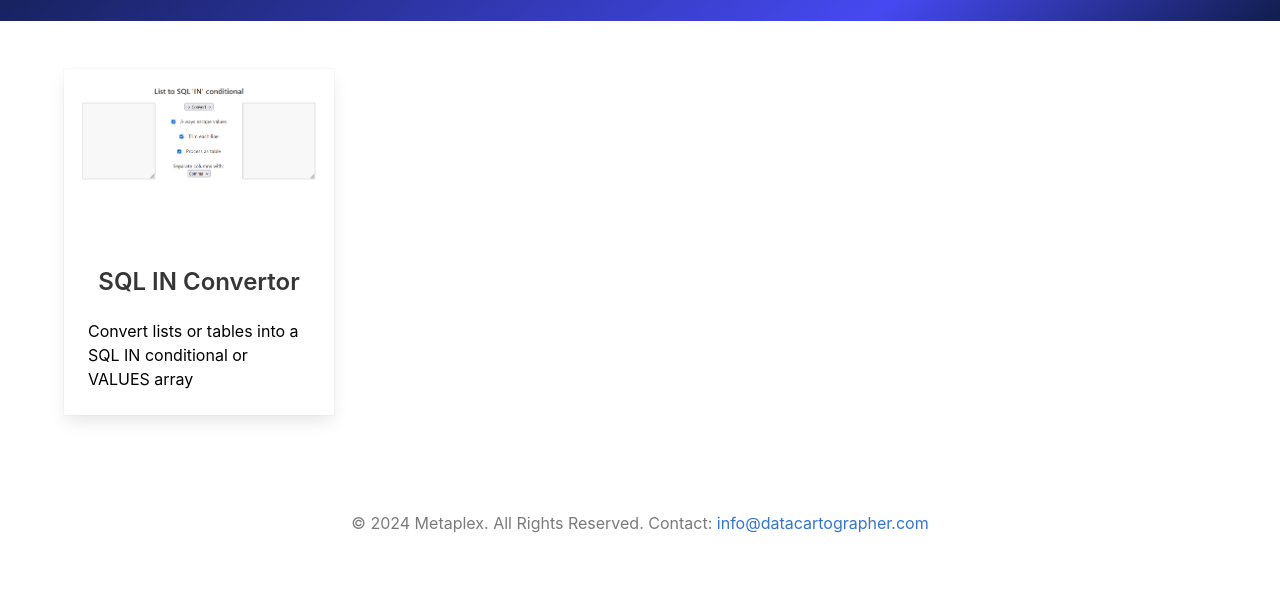
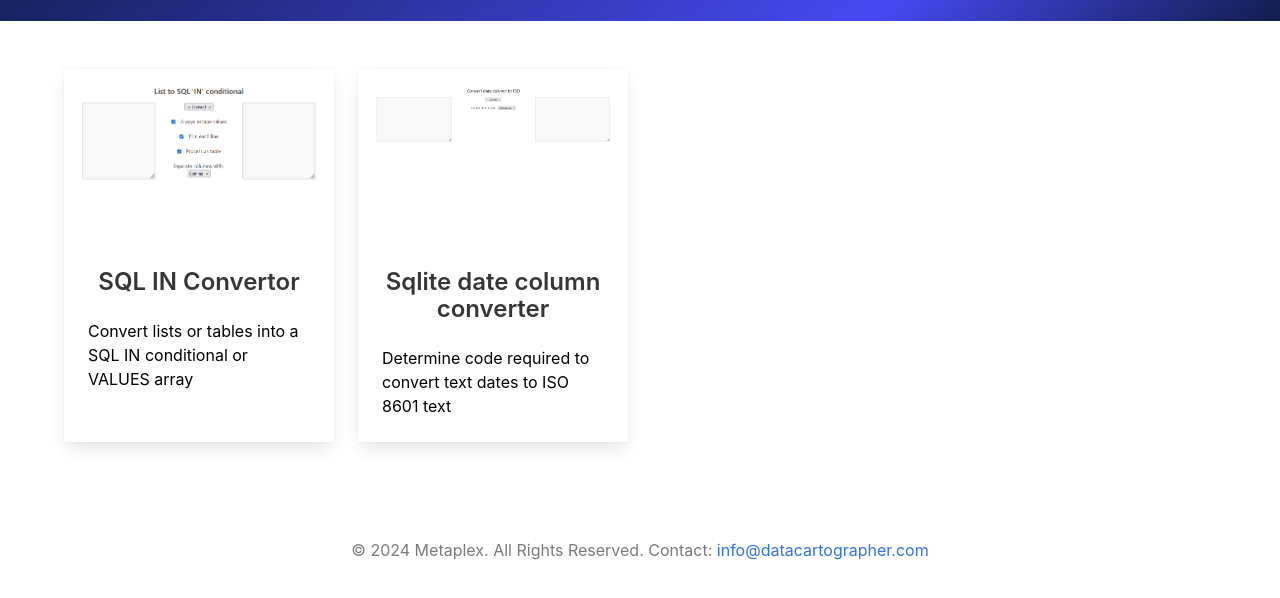
Before and after one commit to samperumal/samperumal.github.io, a plain HTML site: page utils/index.html in a window 1280 px wide. Shown: the part 92-690 px from the top of the page. Drawn offline with Linux system fonts and the light colour scheme.

Commit message:
Update utils index

```diff
--- a/utils/index.html
+++ b/utils/index.html
@@ -75,7 +75,7 @@
             <div class="card">
               <div class="card-image">
                 <figure class="is-16by9">
-                  <img src="../img/utils.png" alt="Placeholder image">
+                  <img src="../img/sqlin.png" alt="Placeholder image">
                 </figure>
               </div>
               <div class="card-content">
@@ -84,6 +84,24 @@
                   Convert lists or tables into a SQL IN conditional or VALUES array
                 </div>
               </div>
+            </div>
+          </a>
+        </div>
+        <div class="column is-6-tablet is-3-desktop">
+          <a href="sqlite_dates.html">
+            <div class="card">
+              <div class="card-image">
+                <figure class="is-16by9">
+                  <img src="../img/sqlite_dates.png" alt="Placeholder image">
+                </figure>
+              </div>
+              <div class="card-content">
+                <div class="title is-4 has-text-centered">Sqlite date column converter</div>
+                <div class="content">
+                  Determine code required to convert text dates to ISO 8601 text
+                </div>
+              </div>
+            </div>
           </a>
         </div>
       </div>
```
Also changed, not shown: img/sqlin.png (renamed from img/utils.png), img/sqlite_dates.png (added).
